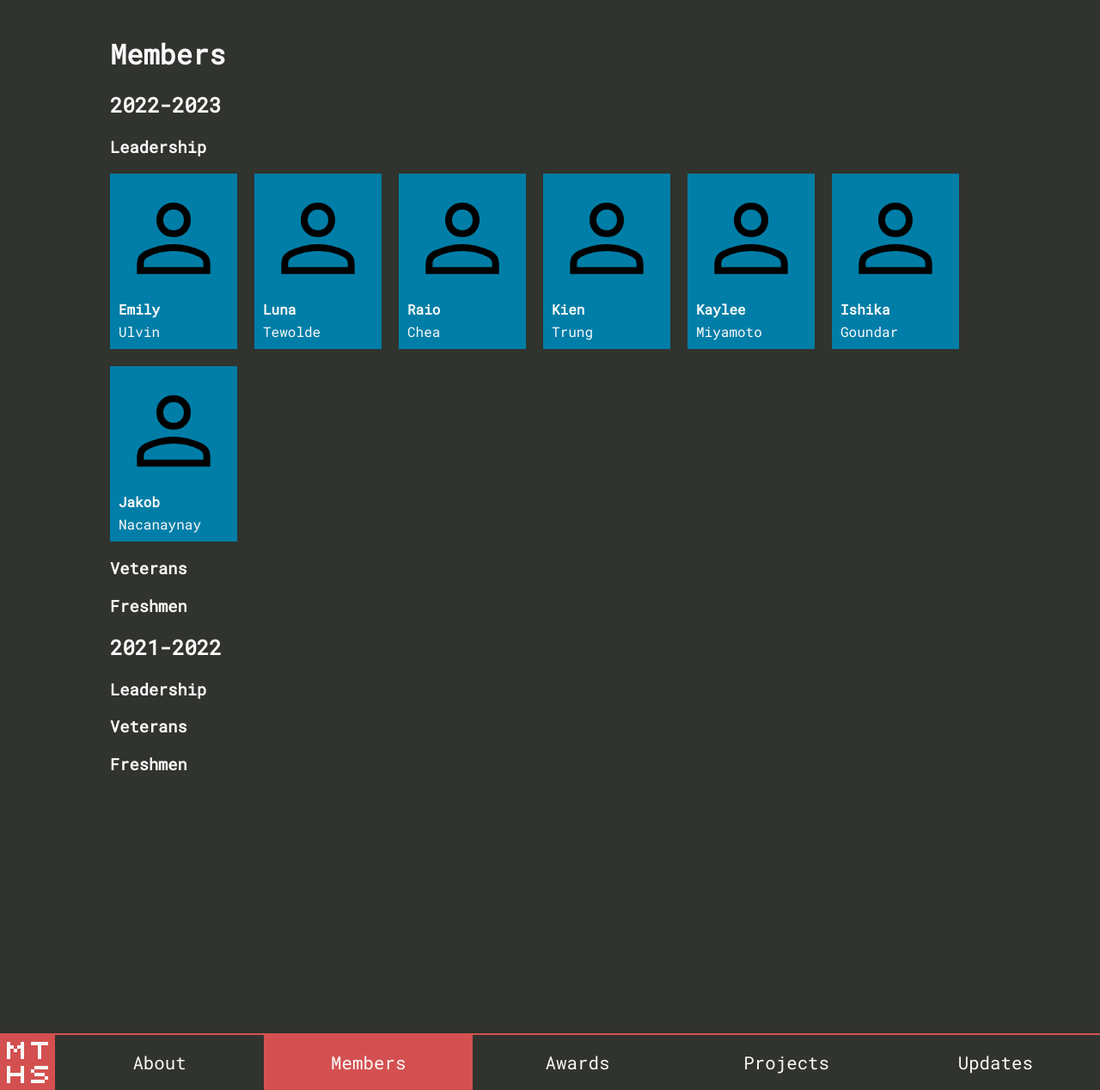
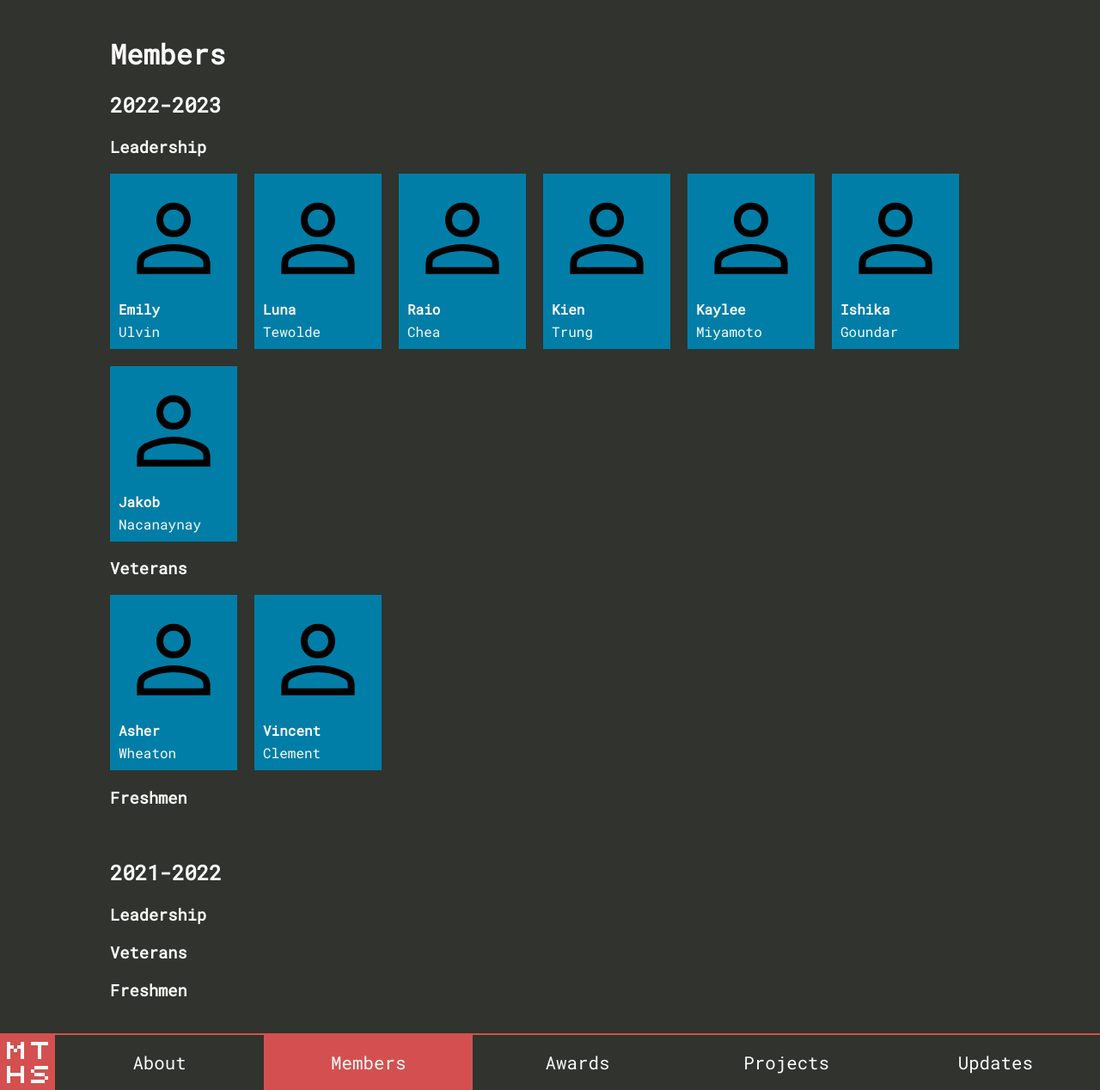
Before and after one commit to MTHS-TSA/MTHS-TSA.github.io, a Jekyll site: the page built from members.md, in a window 1280 px wide. Shown: the whole page at 86% size. Built offline with Jekyll 4.4.1, drawn with Linux system fonts in a browser that asks for light colours.

Commit message:
Create basic members data support

```diff
--- /dev/null
+++ b/_data/members/members-2021-2022.csv
@@ -0,0 +1,5 @@
+first,last,url,img,role
+Emily,Ulvin,,,leadership
+Luna,Tewolde,,,leadership
+Raio,Chea,,,leadership
+Jakob,Nacanaynay,,,leadership
--- a/_includes/member-card.html
+++ b/_includes/member-card.html
@@ -1,11 +1,11 @@
 <li class="member-card">
-    <a href="{{ include.profile-url }}">
+    <a href="{{ include.url }}">
         {% if include.profile-img %}
-            <img src="{{ include.profile-img }}" alt="">
+            <img src="{{ include.img }}" alt="">
         {% else %}
             <img src="/assets/images/default-profile.svg" alt="">
         {% endif %}
-        <h4>{{ include.first-name }}</h4>
-        <span>{{ include.last-name }}</span>
+        <h4>{{ include.first }}</h4>
+        <span>{{ include.last }}</span>
     </a>
 </li>
--- a/_layouts/members.html
+++ b/_layouts/members.html
@@ -9,18 +14,44 @@ layout: default
 <h3>Leadership</h3>
 
 <ul class="members-list">
-    {% include member-card.html  profile-url="" first-name="Emily" last-name="Ulvin" %}
-    {% include member-card.html  profile-url="" first-name="Luna" last-name="Tewolde" %}
-    {% include member-card.html  profile-url="" first-name="Raio" last-name="Chea" %}
-    {% include member-card.html  profile-url="" first-name="Kien" last-name="Trung" %}
-    {% include member-card.html  profile-url="" first-name="Kaylee" last-name="Miyamoto" %}
-    {% include member-card.html  profile-url="" first-name="Ishika" last-name="Goundar" %}
-    {% include member-card.html  profile-url="" first-name="Jakob" last-name="Nacanaynay" %}
+    {% for member in site.data.members.members-2022-2023 %}
+        {% if member.role == "leadership" %}
+            {% capture first %}{{ member.first }}{% endcapture %}
+            {% capture last %}{{ member.last }}{% endcapture %}
+            {% capture url %}{{ member.url }}{% endcapture %}
+            {% capture img %}{{ member.img }}{% endcapture %}
+            {% include member-card.html img=img url=url first=first last=last %}
+        {% endif %}
+    {% endfor %}
 </ul>
 
 <h3>Veterans</h3>
 
+<ul class="members-list">
+    {% for member in site.data.members.members-2022-2023 %}
+        {% if member.role == "veteran" %}
+            {% capture first %}{{ member.first }}{% endcapture %}
+            {% capture last %}{{ member.last }}{% endcapture %}
+            {% capture url %}{{ member.url }}{% endcapture %}
+            {% capture img %}{{ member.img }}{% endcapture %}
+            {% include member-card.html img=img url=url first=first last=last %}
+        {% endif %}
+    {% endfor %}
+</ul>
+
 <h3>Freshmen</h3>
+
+<ul class="members-list">
+    {% for member in site.data.members.members-2022-2023 %}
+        {% if member.role == "freshman" %}
+            {% capture first %}{{ member.first }}{% endcapture %}
+            {% capture last %}{{ member.last }}{% endcapture %}
+            {% capture url %}{{ member.url }}{% endcapture %}
+            {% capture img %}{{ member.img }}{% endcapture %}
+            {% include member-card.html img=img url=url first=first last=last %}
+        {% endif %}
+    {% endfor %}
+</ul>
 
 <h2>2021-2022</h2>
 
```
Also changed, not shown: other parts of _layouts/members.html (+5 -0 lines), _data/members/members-2022-2023.csv (added, +10 -0 lines).
